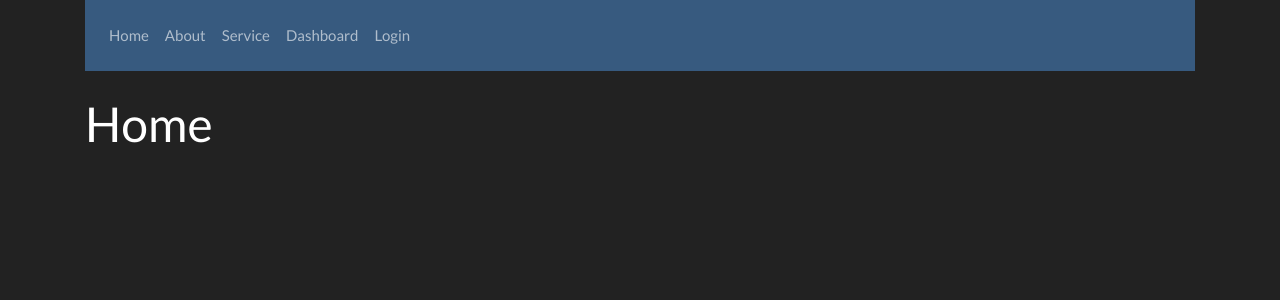
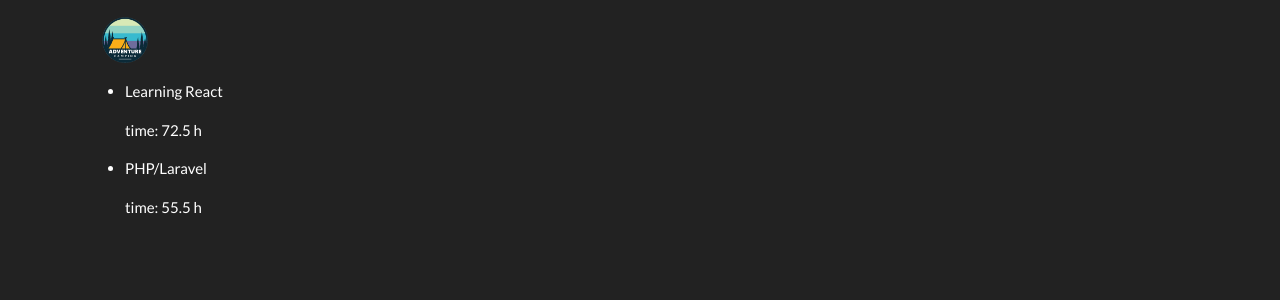
Before and after one commit to arborin/feedback_react_app, a React (Create React App) app: page / in a window 1280 px wide. Shown: the top 300 px of the page. Built offline with nearby package versions, Linux system fonts and the light colour scheme.

Commit message:
[ADD] props to components

```diff
--- a/src/App.js
+++ b/src/App.js
@@ -1,110 +1,30 @@
-import { useState } from "react"
-import { Link } from "react-router-dom"
-import { BrowserRouter, Routes, Route } from "react-router-dom"
-import { redirect, useNavigate, useParams } from "react-router-dom/dist/umd/react-router-dom.development"
+import logo from './assets/img/logo.png'
 
 export default function App() {
-
-  const [isLoggedIn, setIsLoggedIn] = useState(false)
-
-
-  const onLogin = () => {
-    setIsLoggedIn(true)
-  }
-  const onLogOut = () => {
-    setIsLoggedIn(false)
-  }
-
   return (
     <div className="container">
-      <BrowserRouter>
-        <Nav />
-        <Routes>
-          <Route path="/" exect element={<Home />} />
-          <Route path="/about" element={<About />} />
-          <Route path="/service/:id/:name" element={<Service />} />
-          <Route path="/dashboard" element={<Dashboard isLoggedIn={isLoggedIn} />} />
-          <Route path="/Login" element={<Login onLogin={onLogin} isLoggedIn={isLoggedIn} onLogOut={onLogOut} />} />
-          <Route path="*" element={<Error />} />
-        </Routes>
-      </BrowserRouter>
+      <Header />
+      <ul>
+        <CoreConcepts title="Learning React" hours={72.5} />
+        <CoreConcepts title="PHP/Laravel" hours={55.5} />
+      </ul>
     </div>
   )
 }
 
-const Nav = () => {
+function Header() {
 
   return (
-    <nav className="navbar navbar-expand-lg navbar-dark bg-primary mb-4">
-      <div className="collapse navbar-collapse" id="navbarColor01">
-        <ul className="navbar-nav mr-auto">
-          <li className="nav-item">
-            <Link className="nav-link" to="/">Home</Link>
-          </li>
-          <li className="nav-item">
-            <Link className="nav-link" to="/about">About</Link>
-          </li>
-          <li className="nav-item">
-            <Link className="nav-link" to="/service/?id=12">Service</Link>
-          </li>
-          <li className="nav-item">
-            <Link className="nav-link" to="/dashboard">Dashboard</Link>
-          </li>
-          <li className="nav-item">
-            <Link className="nav-link" to="/login">Login</Link>
-          </li>
-        </ul>
-      </div>
-    </nav>
+    <header>
+      <img src={logo} alt='logo' height={80} />
+    </header>)
+}
+
+function CoreConcepts({ title, hours }) {
+  return (
+    <li>
+      <p>{title}</p>
+      <p>time: {hours} h</p>
+    </li>
   )
 }
-
-
-const Home = () => {
-  return <h1>Home</h1>
-}
-
-const About = () => {
-  return <h1>About</h1>
-}
-
-const Service = () => {
-  const param = useParams();
-  console.log(param)
-
-  return <h1>Service</h1>
-}
-
-
-const Login = ({ isLoggedIn, onLogin, onLogOut }) => {
-  return (
-    <>
-      <p>Login to see secret page</p>
-      <button className="btn btn-outline-warning" onClick={onLogin}>Login</button>
-      <button className="btn btn-outline-danger" onClick={onLogOut}>Log Out</button>
-    </>
-  )
-}
-
-const Dashboard = ({ isLoggedIn }) => {
-  console.log(isLoggedIn)
-  if (isLoggedIn) {
-    return <h1>Dashboard</h1>
-  }
-  return <h1>Access Denied!</h1>
-}
-
-const Error = () => {
-  let navigate = useNavigate();
-
-  const goHome = () => {
-    return navigate("/");
-  }
-
-  return (
-    <>
-      <h1>Page not found!</h1>
-      <button className="btn btn-success" onClick={goHome}>Home</button>
-    </>
-  )
-}
```
Also changed, not shown: src/assets/img/logo.png (added).
